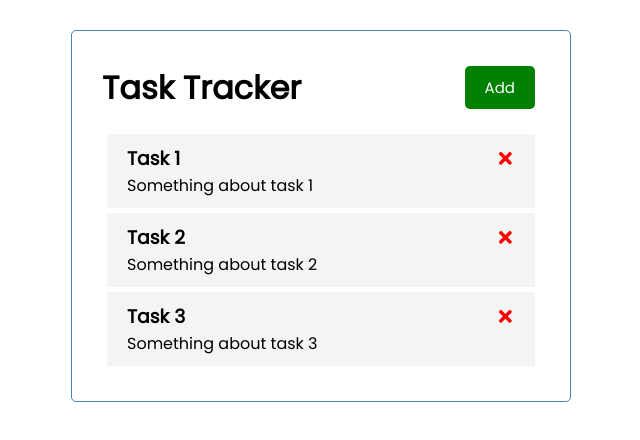
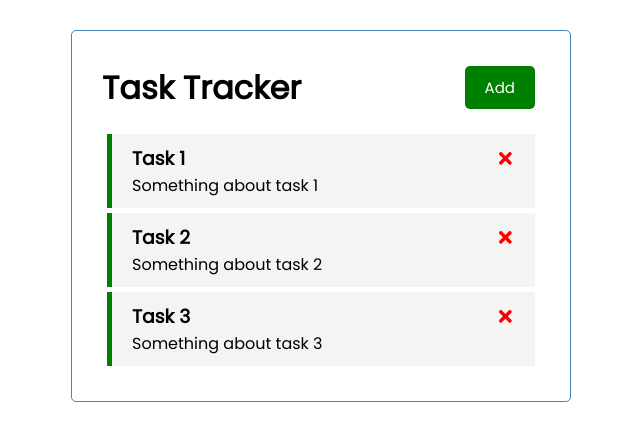
Before and after one commit to hardeylim/react-crash-course, a React (Create React App) app: page / in a window 1280 px wide. Shown: the top 440 px of the page, without its empty margins (319-959 px from the left). Built offline with nearby package versions, Linux system fonts and the light colour scheme.

Commit message:
Adds Toggle and highlighting

```diff
--- a/src/App.js
+++ b/src/App.js
@@ -8,15 +8,18 @@
         {
             id: 1,
             name: 'Task 1',
-            text: 'Something about task 1'
+            text: 'Something about task 1',
+            reminder: true
         }, {
             id: 2,
             name: 'Task 2',
-            text: 'Something about task 2'
+            text: 'Something about task 2',
+            reminder: true
         }, {
             id: 3,
             name: 'Task 3',
             text: 'Something about task 3',
+            reminder: true
         }
     ])
 
@@ -28,10 +31,22 @@
         ))
     }
 
+    const toggleReminder = (id) => {
+        console.log('On Toggle', id)
+        setTasks(tasks.map(
+            (task) =>
+                task.id === id ? {...task, reminder: !task.reminder} : task
+        ))
+    }
+
   return (
     <div className="container">
       <Header title={'Task Tracker'}></Header>
-      <Tasks tasks={tasks} onDelete={deleteTask}></Tasks>
+        {tasks.length > 0 ?
+            <Tasks tasks={tasks}
+                   onToggle={toggleReminder}
+                   onDelete={deleteTask}></Tasks>
+            :'No Tasks'}
     </div>
   );
 }
--- a/src/components/Task.js
+++ b/src/components/Task.js
@@ -1,8 +1,9 @@
 import {FaTimes} from "react-icons/fa";
 
-const Task = ({task, onDelete}) => {
+const Task = ({task, onDelete, onToggle}) => {
     return <>
-        <div className={'task'}>
+        <div className={`task ${task.reminder ? 'reminder' : ''}`}
+             onDoubleClick={() => onToggle(task.id)}>
             <h3> {task.name}
                 <FaTimes
                     onClick={() => onDelete(task.id)}
--- a/src/components/Tasks.js
+++ b/src/components/Tasks.js
@@ -1,10 +1,13 @@
 import Task from "./Task";
 
-const Tasks = ({tasks, onDelete}) => {
+const Tasks = ({tasks, onDelete, onToggle}) => {
     return <>
         {
             tasks.map((task) =>(
-                <Task key={task.id} task={task} onDelete={onDelete}> </Task>
+                <Task key={task.id} task={task}
+                      onToggle={onToggle}
+                      onDelete={onDelete}>
+                </Task>
             )
         )}
     </>
```
